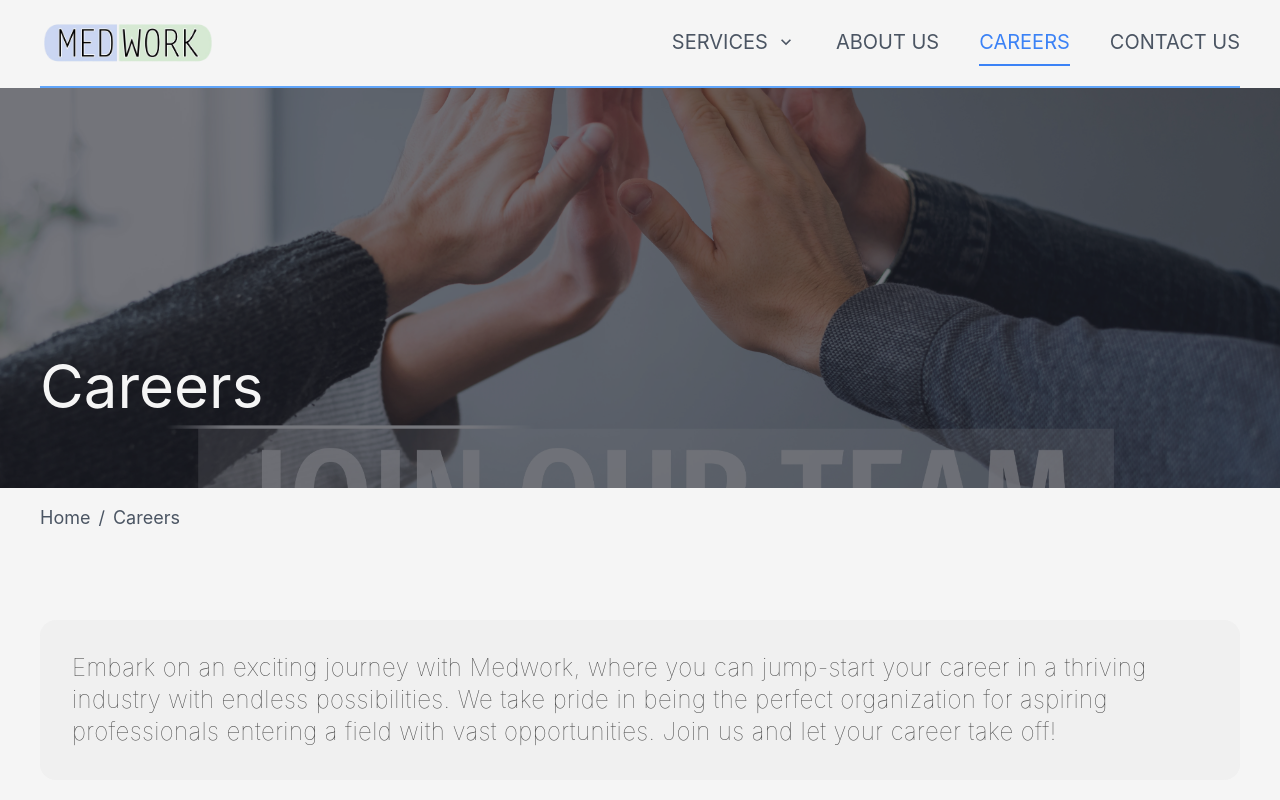
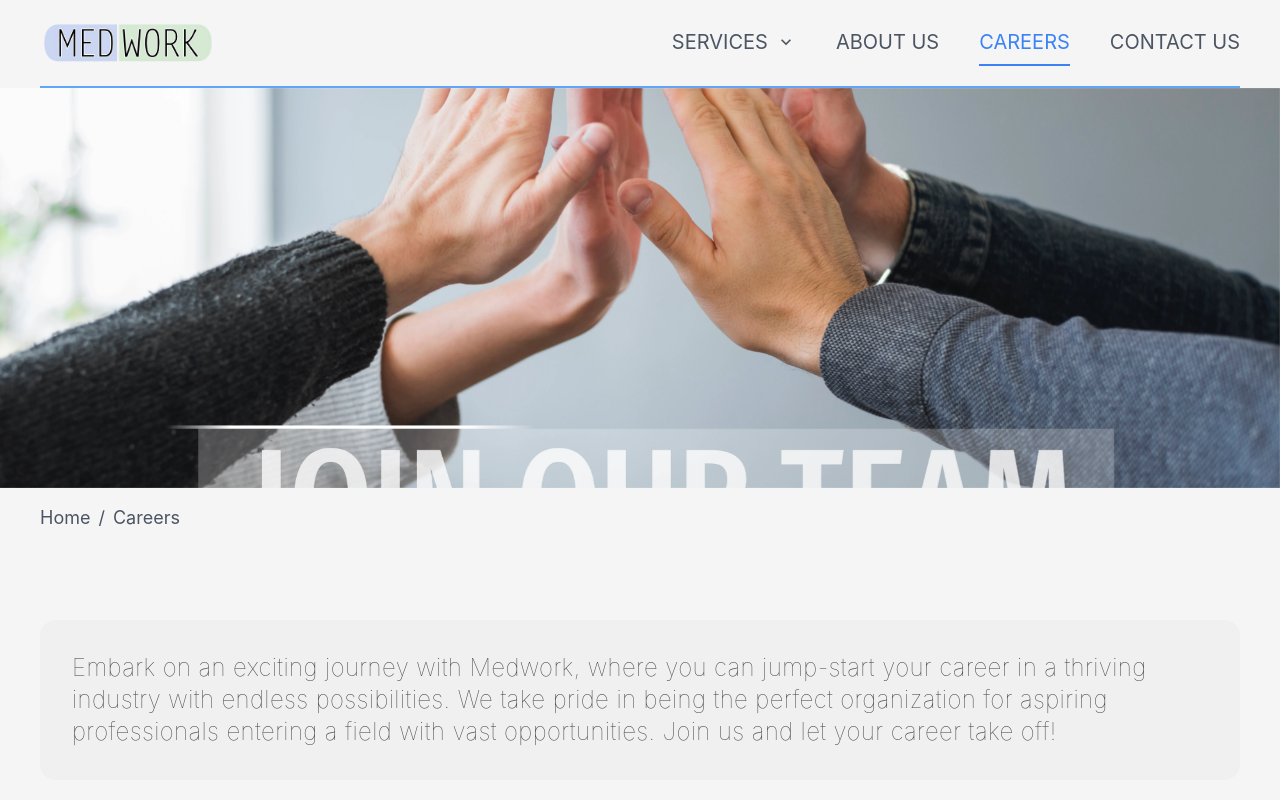
Before and after one commit to Medwork-CRO/webpage, a Next.js app: page /careers in a window 1280 px wide. Shown: the top 800 px of the page. Built offline with nearby package versions, Linux system fonts and the light colour scheme.

Commit message:
Aesthetic updates to images

```diff
--- a/src/components/ImageCarousel.tsx
+++ b/src/components/ImageCarousel.tsx
@@ -44,7 +44,7 @@ function ImageCarousel({ image, title }: ImageShowCaseProps) {
         <div className="relative flex flex-col md:flex-row h-screen flex-[0_0_100%] motion-safe:animate-fadeIn justify-center">
             <Image
                 src={image}
-                className="h-full w-full object-cover eq:rounded-xl"
+                className="h-full w-full object-cover"
                 alt="alt"
             />
 
--- a/src/components/ImageCategory.tsx
+++ b/src/components/ImageCategory.tsx
@@ -20,17 +20,17 @@ function ImageCategory({
                 alt="alt"
             />
 
-            <div className="absolute inset-x-0 bottom-0 z-10 h-full bg-medwork-dark bg-opacity-60"></div>
+            {/* <div className="absolute inset-x-0 bottom-0 z-10 h-full bg-medwork-dark bg-opacity-60"></div> */}
             {/* <div className="absolute inset-x-0 bottom-0 z-10 from-medwork-light dark:from-medwork-dark to-transparent bg-gradient-to-t h-5/6"></div> */}
 
-            <div className="absolute bottom-8 sm:bottom-16 z-20 w-full mb-8 sm:mb-2">
+            {/* <div className="absolute bottom-8 sm:bottom-16 z-20 w-full mb-8 sm:mb-2">
                 <div className="flex flex-col justify-center gap-8 w-full max-w-[1200px] px-4 md:px-6 eq:px-0 mx-auto text-medwork-light text-start">
                     <div className="flex flex-col gap-4 mt-4 md:mt-0">
                         <h1 className="text-4xl sm:text-6xl">{title}</h1>
                         {description && <p className="mb-4 text-md sm:text-3xl">{description}</p>}
                     </div>
                 </div>
-            </div>
+            </div> */}
         </div>
     );
 }
```
